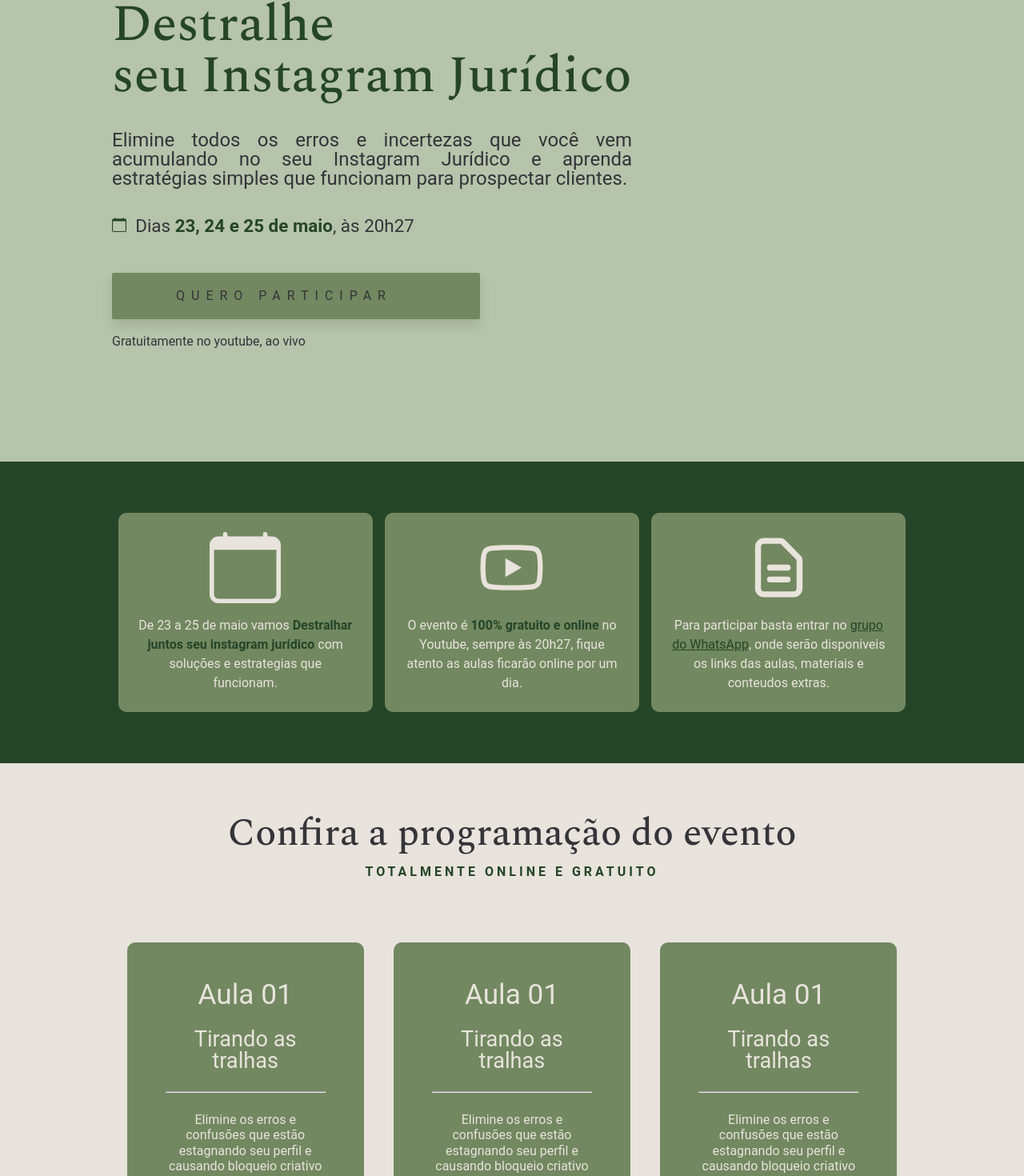
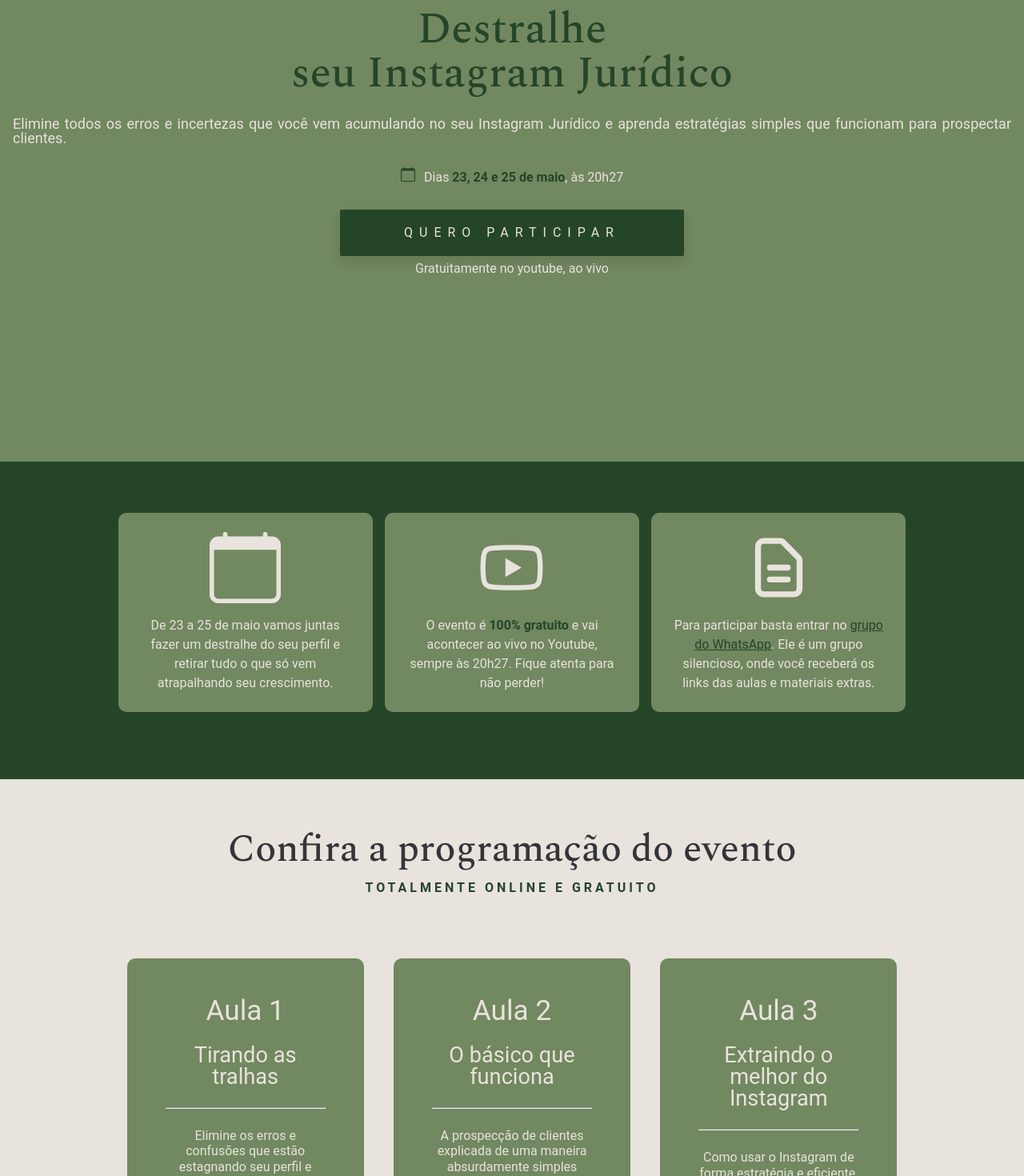
Before and after one commit to julianaraujo333/DestralheJuridico, a React (Create React App) app: page / in a window 1280 px wide. Shown: the part 223-1693 px from the top of the page at 80% size. Built offline with nearby package versions, Linux system fonts and the light colour scheme.

Commit message:
adding home

```diff
--- a/src/App.js
+++ b/src/App.js
@@ -12,7 +12,6 @@ import Banner from "./Components/Banner/Banner";
 function App() {
   return (
     <div>
-      {/* <Countdown />*/}
       <Home />
       <Banner />
       <Schedule />
--- a/src/Components/Banner/Banner.js
+++ b/src/Components/Banner/Banner.js
@@ -11,16 +11,15 @@ const Banner = () => {
         <div className={styles.box}>
           <BsCalendar />
           <p>
-            De 23 a 25 de maio vamos{" "}
-            <strong>Destralhar juntos seu instagram jurídico</strong> com
-            soluções e estrategias que funcionam.
+            De 23 a 25 de maio vamos juntas fazer um destralhe do seu perfil e
+            retirar tudo o que só vem atrapalhando seu crescimento.
           </p>
         </div>
         <div className={styles.box}>
           <AiOutlineYoutube />
           <p>
-            O evento é <strong>100% gratuito e online</strong> no Youtube,
-            sempre às 20h27, fique atento as aulas ficarão online por um dia.
+            O evento é <strong> 100% gratuito </strong>e vai acontecer ao vivo
+            no Youtube, sempre às 20h27. Fique atenta para não perder!
           </p>
         </div>
         <div className={styles.box}>
@@ -30,8 +29,8 @@ const Banner = () => {
             <a href="https://chat.whatsapp.com/L62ACsNRcTYHoEzSHQMZ1r">
               grupo do WhatsApp
             </a>
-            , onde serão disponiveis os links das aulas, materiais e conteudos
-            extras.
+            . Ele é um grupo silencioso, onde você receberá os links das aulas e
+            materiais extras.
           </p>
         </div>
       </div>
--- a/src/Components/Banner/Banner.module.css
+++ b/src/Components/Banner/Banner.module.css
@@ -1,27 +1,30 @@
+
 .banner{
   background: var(--color-dark);
   color: var(--color-white);
 
-  padding: 4em;
-  margin-bottom: 4rem;
+  padding: 2rem 0;
 }
 
 .wrapper{
   display: flex;
-  justify-content: space-around;
+  flex-direction: column;
 }
 
 .box{
   display: flex;
   flex-direction: column;
   align-items: center;
-
   background: var(--color-light);
   border-radius: 10px;
+  text-align: center;
+  margin-bottom: 1.25rem;
   padding:1.5rem;
-  width: 27%;
+}
 
-  text-align: center;
+.box svg{
+  font-size: 2rem;
+  margin-bottom: 1rem;
 }
 
 .box p{
@@ -31,7 +34,23 @@
   color: var(--color-dark);
 }
 
-.box svg{
-  font-size: 89px;
-  margin-bottom: 1rem;
+@media screen and (min-width: 600px) {
+  .banner{
+    padding: 4em;
+    margin-bottom: 4rem;
+  }
+
+  .wrapper{
+    flex-direction: row;
+    justify-content: space-around;
+  }
+
+  .box{
+    width: 27%;
+  }
+
+  .box svg{
+    font-size: 89px;
+  }
+
 }
--- a/src/Components/Countdown/Countdown.js
+++ b/src/Components/Countdown/Countdown.js
@@ -6,11 +6,14 @@ const Countdown = () => {
   const [timerHours, setTimerHours] = React.useState("00");
   const [timerMinutes, setTimerMinutes] = React.useState("00");
   const [timerSeconds, setTimerSeconds] = React.useState("00");
+  const [info, setInfo] = React.useState("");
+  const [batata, setBatata] = React.useState(false);
 
   let interval = React.useRef();
 
   const startTimer = () => {
     const countdownDate = new Date("May 06, 2022 00:00:00").getTime();
+    const countdownLastDate = new Date("May 06, 2022 00:00:00").getTime();
 
     interval = setInterval(() => {
       const now = new Date().getTime();
@@ -23,10 +26,18 @@ const Countdown = () => {
       const minutes = Math.floor((distance % (1000 * 60 * 60)) / (1000 * 60));
       const seconds = Math.floor((distance % (1000 * 60)) / 1000);
 
-      console.log(now);
-
       if (distance < 0) {
         clearInterval(interval.current);
+        setBatata(true);
+        if (countdownLastDate >= now && now <= countdownLastDate) {
+          setInfo(
+            "Destralhe seu Instagram Jurídico já está acontecendo, ainda da tempo!"
+          );
+        } else {
+          setInfo(
+            "Destralhe seu Instagram Jurídico acabou, segue no instagram @araujopoli para não perder os proximos"
+          );
+        }
       } else {
         setTimerDays(days);
         setTimerHours(hours);
@@ -44,6 +55,10 @@ const Countdown = () => {
   });
 
   return (
+    <div className={styles.wrapper}>
+      {batata ? (
+        <p>{info}</p>
+      ) : (
         <div className={styles.countdown}>
           <p>Faltam</p>
           <div className={styles.timer}>
@@ -63,6 +78,8 @@ const Countdown = () => {
             </a>
           </p>
         </div>
+      )}
+    </div>
   );
 };
 
--- a/src/Components/Countdown/Countdown.module.css
+++ b/src/Components/Countdown/Countdown.module.css
@@ -1,4 +1,4 @@
-.countdown{
+.wrapper{
   display: flex;
   justify-content: center;
   align-items: center;
@@ -9,6 +9,11 @@
   border-radius: 0 0 5px 5px;
 }
 
+.countdown{
+  display: flex;
+  justify-content: center;
+  align-items: center;
+}
 .countdown span{
   margin-left: 3px;
   margin-right: 3px;
--- a/src/Components/Home.js
+++ b/src/Components/Home.js
@@ -1,11 +1,41 @@
 import React from "react";
 import styles from "./Home.module.css";
 import { BsCalendar } from "react-icons/bs";
+import image from "../Assets/home.png";
 
 const Home = () => {
   return (
     <header className={`${styles.home}`}>
-      <div className={`${styles.wrapper} container`}>
+      <div className={`${styles.image}`}>
+        <img src={image} alt="" />
+      </div>
+      <div className={`${styles.wrapper}`}>
+        <h1 className="title">Destralhe</h1>
+        <h1 className="title">seu Instagram Jurídico</h1>
+        <p>
+          Elimine todos os erros e incertezas que você vem acumulando no seu
+          Instagram Jurídico e aprenda estratégias simples que funcionam para
+          prospectar clientes.
+        </p>
+
+        <span>
+          {" "}
+          <BsCalendar color="#254528" />
+          Dias <strong>23, 24 e 25 de maio</strong>, às 20h27
+        </span>
+
+        <div className={`${styles.button}`}>
+          <a
+            href="https://chat.whatsapp.com/L62ACsNRcTYHoEzSHQMZ1r"
+            target="_blank"
+            className={styles.button}
+          >
+            Quero Participar
+          </a>
+          <span>Gratuitamente no youtube, ao vivo</span>
+        </div>
+      </div>
+      {/* <div className={`${styles.wrapper} container`}>
         <div className={`${styles.main}`}>
           <h1 className="title">Destralhe</h1>
           <h1 className="title">seu Instagram Jurídico</h1>
@@ -29,7 +59,7 @@ const Home = () => {
           Quero Participar
         </a>
         <span>Gratuitamente no youtube, ao vivo</span>
-      </div>
+  </div>*/}
     </header>
   );
 };
--- a/src/Components/Home.module.css
+++ b/src/Components/Home.module.css
@@ -1,62 +1,60 @@
 .home{
-  padding-top: 5em;
+  background: #728860;
   max-width: 100vw;
-  height: 90vh;
+  height:100vh;
+  position: relative;
 
-  background: #B6C4AB;
+  display: flex;
+  color: var(--color-white);
+}
+
+.image{
+ display:none;
+}
+
+.wrapper{
+  box-sizing: border-box;
+
   display: flex;
   flex-direction: column;
+  align-items: center;
   justify-content: center;
 
+  padding: 0 1rem;
+  margin: 0 auto;
 }
 
-.home svg{
+.wrapper h1{
+  font-size: 3.4rem;
+  color: var(--color-dark);
+  margin:0;
+  text-align: center;
+}
+
+.wrapper p{
+  margin-top: 1.5em;
+  margin-bottom: 1.5em;
+  font-size: 1.125rem;
+  text-align: justify;
+}
+
+.wrapper svg{
   font-size:1.125rem;
   margin-right: .7rem;
 }
 
-.home img{
-  width: 500px;
-  max-width: 100%;
+.button{
+  display: flex;
+  flex-direction: column;
+  align-items:center;
+  margin-top: 1rem;
 }
 
-.home h1{
-  font-size: 4rem;
-  color: var(--color-dark);
-  margin:0;
-
-}
-
-.wrapper{
-  display: flex;
-  flex-direction: column;
-  justify-content: center;
-}
-
-.main{
-  height: 100%;
-  max-width: 65%;
-}
-
-.main p{
-  margin-top: 1.5em;
-  margin-bottom: 1.5em;
-  font-size: 1.5rem;
-  text-align: justify;
-}
-
-.main span{
-  font-size: 1.4rem;
-}
-
-.wrapper .button {
-  margin-top: 3rem;
-  margin-bottom: 1.3rem;
-  max-width: 30%;
+.button a{
   padding: 1.3em 5em;
   letter-spacing: .5rem;
   text-transform: uppercase;
-  background-color: var(--color-light);
+  background-color: var(--color-dark);
   border: none;
   border-radius: 2px;
   box-shadow: 0px 8px 15px rgba(0, 0, 0, 0.1);
@@ -64,17 +62,49 @@
   cursor: pointer;
   outline: none;
   font-family: var(--type-first);
-  color: #343439;
+  color: var(--color-white);
   text-decoration: none;
- }
+  margin-bottom: 8px;
+  text-align: center;
+}
 
- .wrapper .button:hover {
-  background-color: var(--color-dark);
+.button a:hover {
+  background-color: var(--color-white);
   box-shadow: 0px 15px 20px rgba(37, 69, 40, 0.4);
-  color: var(--color-white);
+  color: var(--color-dark);
   transform: translateY(-7px);
  }
 
- .wrapper .button:active {
+.button a:active {
   transform: translateY(-1px);
  }
+
+ @media screen and (min-width: 1300px) {
+  .wrapper{
+    justify-content: flex-start;
+    align-items: flex-start;
+  }
+  .image{
+    width: 55.685%;
+    display: block;
+  }
+
+  .image img{
+    width:1010px;
+    max-width: 100%;
+    position: absolute;
+    bottom:0;
+    left: -85px;
+  }
+
+  .wrapper{
+    box-sizing: border-box;
+    width: 45%;
+    margin-top: 10rem;
+    padding-right: 2rem;
+    padding-left: 1.125rem;
+  }
+
+
+
+ }
--- a/src/Components/Schedule/Schedule.js
+++ b/src/Components/Schedule/Schedule.js
@@ -1,6 +1,30 @@
 import React from "react";
 import ScheduleCard from "./ScheduleCard";
 import styles from "./Schedule.module.css";
+
+const data = [
+  {
+    id: 1,
+    title: "Aula 1",
+    subtitle: "Tirando as tralhas",
+    content:
+      "Elimine os erros e confusões que estão estagnando seu perfil e causando bloqueio criativo",
+  },
+  {
+    id: 2,
+    title: "Aula 2",
+    subtitle: "O básico que funciona",
+    content:
+      "A prospecção de clientes explicada de uma maneira absurdamente simples",
+  },
+  {
+    id: 3,
+    title: "Aula 3",
+    subtitle: "Extraindo o melhor do Instagram",
+    content:
+      "Como usar o Instagram de forma estratégia e eficiente, sem surtar",
+  },
+];
 
 const Schedule = () => {
   return (
@@ -9,9 +33,14 @@ const Schedule = () => {
       <span className={styles.subtitle}>Totalmente online e gratuito</span>
 
       <div className={styles.wrapper}>
-        <ScheduleCard />
-        <ScheduleCard />
-        <ScheduleCard />
+        {data.map((data) => (
+          <ScheduleCard
+            key={data.id}
+            title={data.title}
+            subtitle={data.subtitle}
+            description={data.content}
+          />
+        ))}
       </div>
     </section>
   );
--- a/src/Components/Schedule/ScheduleCard.js
+++ b/src/Components/Schedule/ScheduleCard.js
@@ -1,16 +1,13 @@
 import React from "react";
 import styles from "./ScheduleCard.module.css";
 
-const ScheduleCard = () => {
+const ScheduleCard = ({ title, subtitle, description }) => {
   return (
     <div className={styles.card}>
-      <h4>Aula 01</h4>
-      <span>Tirando as tralhas</span>
+      <h4>{title}</h4>
+      <span>{subtitle}</span>
       <hr />
-      <p>
-        Elimine os erros e confusões que estão estagnando seu perfil e causando
-        bloqueio criativo
-      </p>
+      <p>{description}</p>
     </div>
   );
 };
```
Also changed, not shown: 1 other file (tests, documents, lock files or other folders). Lines whose indentation alone changed are shown as unchanged.
